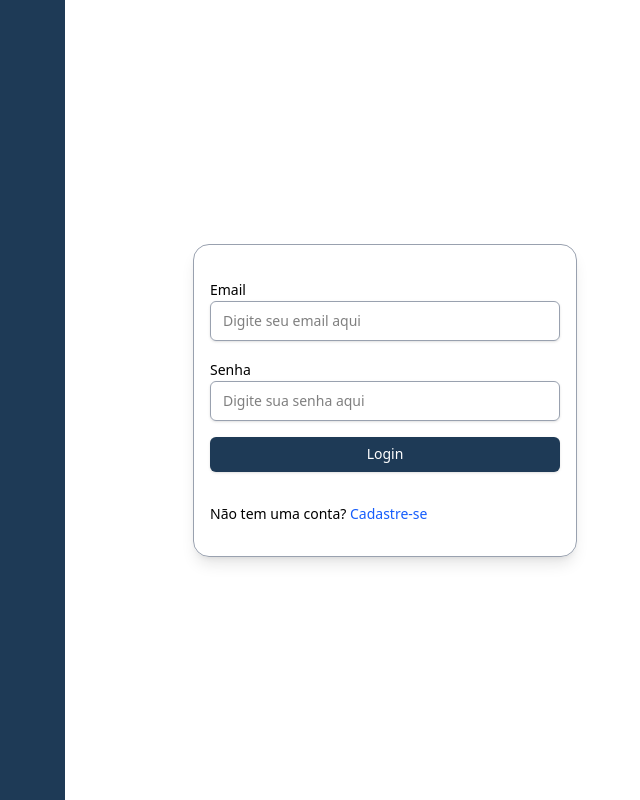
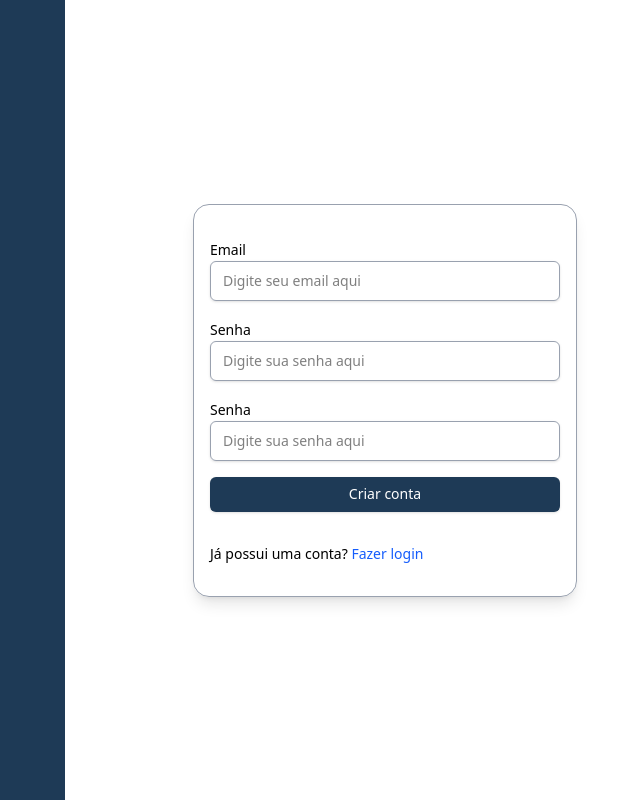
Before and after one commit to Altenir-M-Gomes/brazilian_animal_detection, a React (Vite) app in the folder front-end/: page / in a window 1280 px wide. Shown: the whole page, without its empty margins (575-1215 px from the left). Built offline with nearby package versions, Linux system fonts and the light colour scheme.

Commit message:
feat: create user registration screen

```diff
--- a/front-end/src/App.jsx
+++ b/front-end/src/App.jsx
@@ -1,11 +1,11 @@
-import LoginPage from './pages/login'
+import CadastrarPage from './pages/cadastrar'
 
 function App() {
 
 
   return (
     <>
-      <LoginPage/>
+      <CadastrarPage/>
     </>
   )
 }
--- /dev/null
+++ b/front-end/src/pages/cadastrar.jsx
@@ -0,0 +1,38 @@
+import { Card, CardContent } from "@/components/ui/card";
+import { Input } from "@/components/ui/input";
+import { Label } from "@/components/ui/label";
+import { Button } from "@/components/ui/button";
+
+export default function CadastrarPage() {
+  return (
+    <div className="flex h-screen w-screen">
+      <div className="w-1/2 bg-[#1e3a56]"></div>
+      <div className="w-1/2 flex items-center justify-center">
+        <div>
+        <Card className="shadow-lg rounded-2xl w-96 py-4 border border-gray-400">
+            <CardContent className="p-4 space-y-4">
+              <div className="space-y-2">
+                <Label htmlFor="email">Email</Label>
+                <Input className="h-[40px] border border-gray-400 focus:border-gray-500" id="email" type="email" placeholder="Digite seu email aqui" />
+              </div>
+              <div className="space-y-2">
+                <Label  htmlFor="password">Senha</Label>
+                <Input className="h-[40px] border border-gray-400 focus:border-gray-500" id="password" type="password" placeholder="Digite sua senha aqui" />
+              </div>
+              <div className="space-y-2">
+                <Label  htmlFor="password">Senha</Label>
+                <Input className="h-[40px] border border-gray-400 focus:border-gray-500" id="password" type="password" placeholder="Digite sua senha aqui" />
+              </div>
+                <Button href="/login" className="w-full bg-[#1e3a56] h-[35px] text-white">
+                  Criar conta
+                </Button>
+              <p className="text-sm pt-4">
+                Já possui uma conta? <a href="#" className="text-blue-600 hover:underline">Fazer login</a>
+              </p>
+            </CardContent>
+          </Card>
+        </div>
+      </div>
+    </div>
+  );
+}
```
